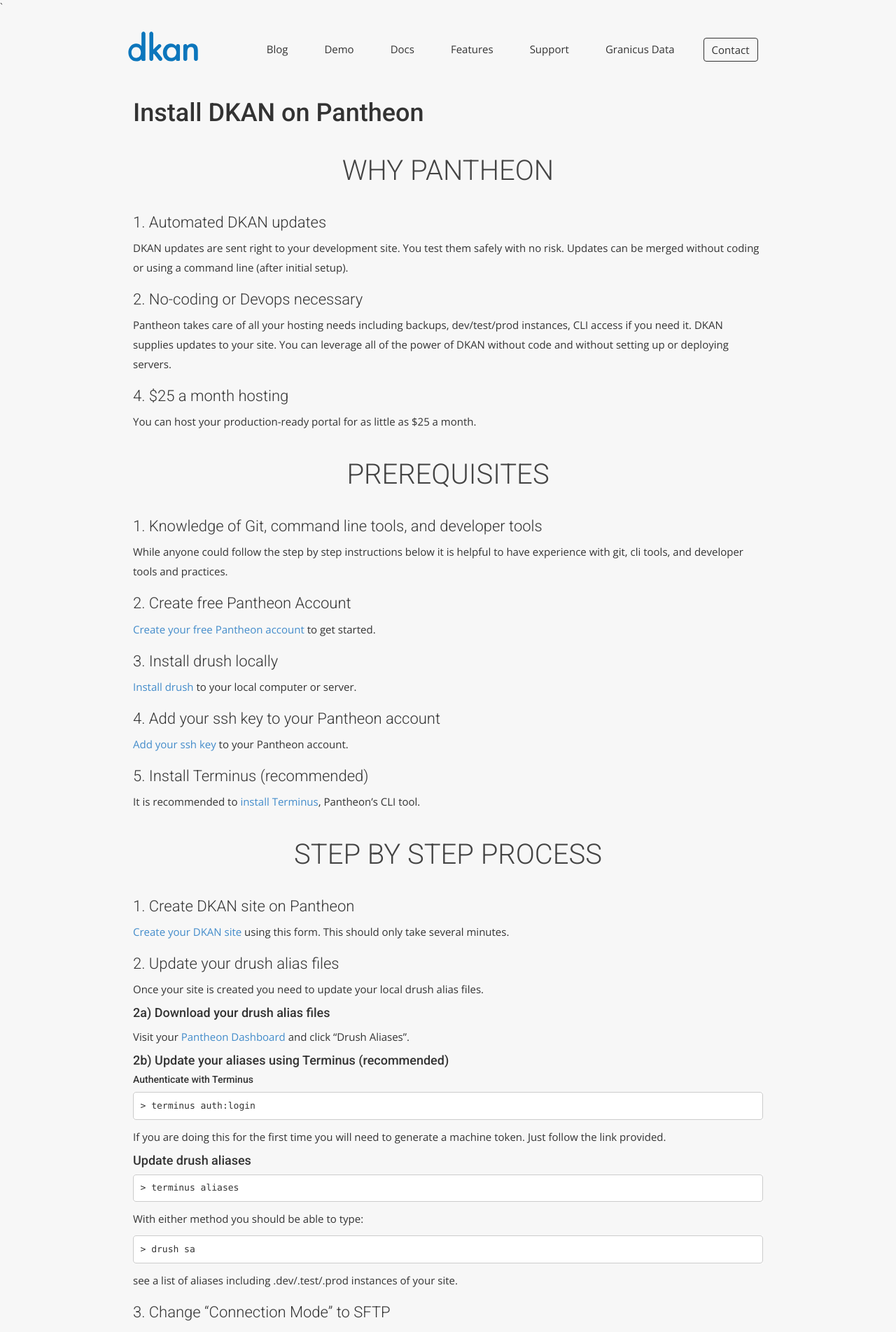
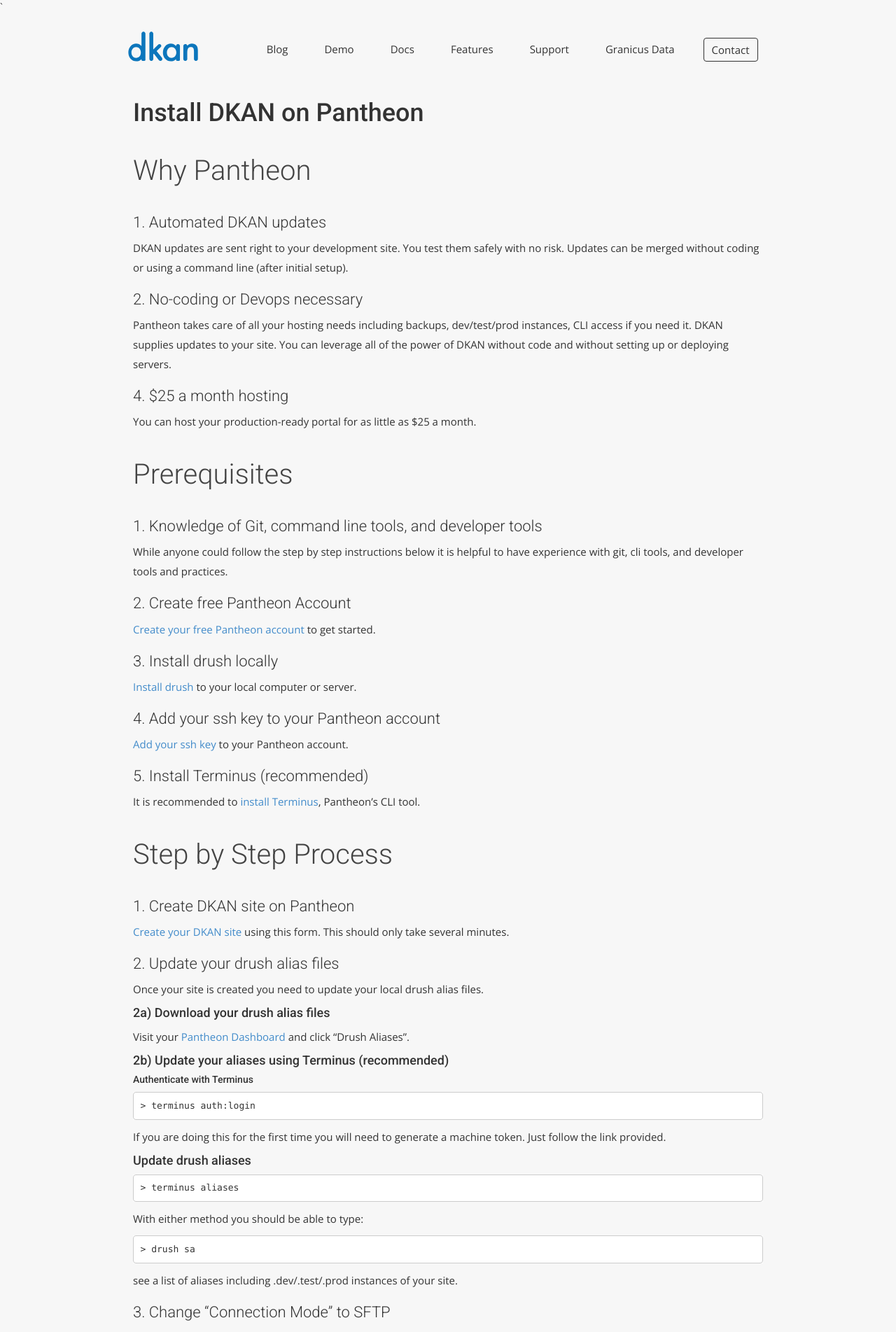
Before and after one commit to GetDKAN/GetDKAN.com, a Jekyll site: the page built from pantheon.md, in a window 1280 px wide. Shown: the top 1903 px of the page at 70% size. Built offline with Jekyll 4.4.1, drawn with Linux system fonts in a browser that asks for light colours; nearby versions of some CDN libraries; some web fonts are replaced.

Commit message:
Update dkan.css

```diff
--- a/css/dkan.css
+++ b/css/dkan.css
@@ -273,6 +273,11 @@
     padding: 20px;
     font-size: 40px;
     text-align: center;
+}
+#markdown h2 {
+  padding: 20px 0;
+  text-transform: none;
+  text-align: left;
 }
 #portfolio h3.section-subheading {
   padding-bottom: 30px;
```
